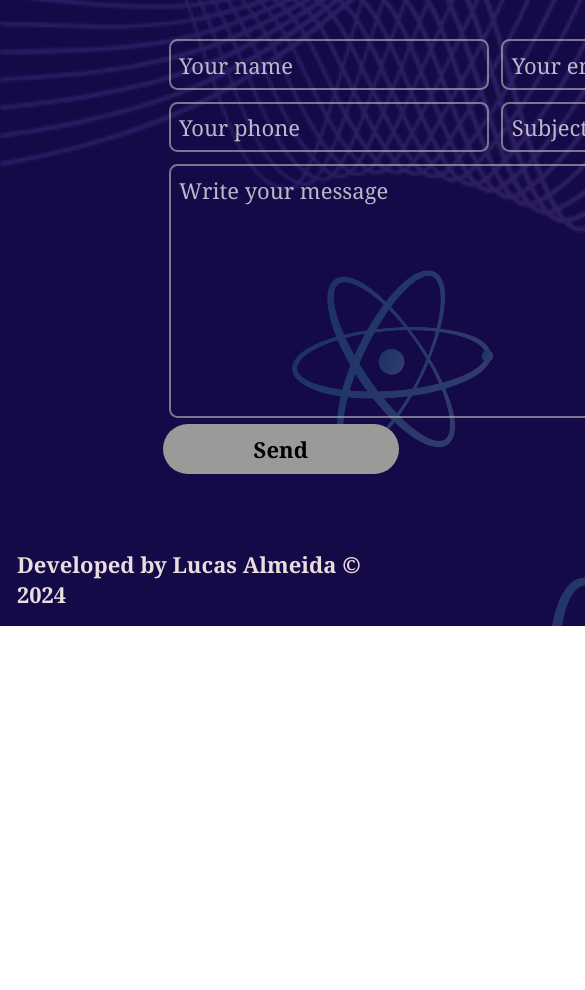
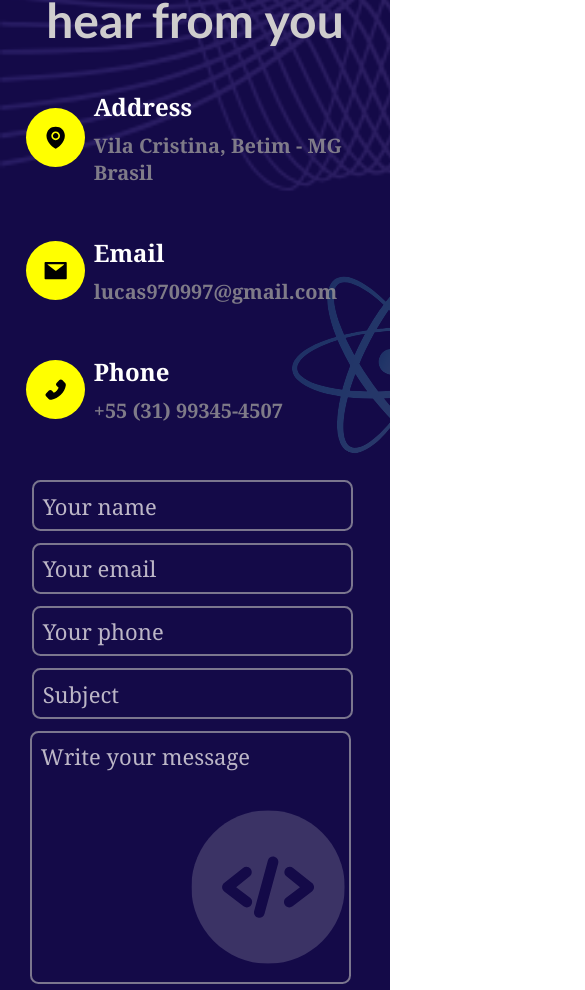
Before and after one commit to LucasPereira9/personalPortfolio, a Next.js app: page /en in a window 390 px wide. Shown: the part 11010-12000 px from the top of the page, 585 px wide, since content can reach past the window. Before the commit the page ends 11636 px from the top, so only its background shows below. Built offline with nearby package versions, Linux system fonts and the light colour scheme.

Commit message:
feat: contact are now responsive

```diff
--- a/src/components/contact/contact.module.css
+++ b/src/components/contact/contact.module.css
@@ -24,5 +24,28 @@
 }
 .inputs_container {
     display: flex;
+}
+.button_container {
+    display: flex;
+    flex-direction: column;
+}
 
+@media only screen and (max-width: 1110px) {
+    .subtitle {
+        max-width: 40vh;
+        text-align: center;
+    }
+    .content {
+        flex-direction: column;
+        width: 0px;
+    }
+    .inputs_container {
+        flex-direction: column;
+    }
+    .button_container {
+        align-content: center;
+        align-items: center;
+        justify-content: center;
+        width: 39vh;
+    }
 }
--- a/src/components/contact/index.tsx
+++ b/src/components/contact/index.tsx
@@ -74,8 +74,10 @@ export default function Contact(props: IContactProps) {
                         <Input isNumber placeHolder='Seu Telefone' value={formData.phone}  setValue={setFormData} fieldName="phone" />
                         <Input placeHolder='Assunto' value={formData.subject}  setValue={setFormData} fieldName="subject"  />
                     </div>
+                    <div className={styles.button_container}>
                         <Input isMessageType placeHolder='Escreva sua mensagem' value={formData.message}  setValue={setFormData} fieldName="message"  />
                         <PrimaryButton isDisabled={isDisabled} isLoading={isLoading} title='Enviar' buttonFunction={ () => handleSubmit()} />
+                    </div>
                 </div>
             </div>
         </div>
--- a/src/components/contactInfo/contactInfo.module.css
+++ b/src/components/contactInfo/contactInfo.module.css
@@ -31,3 +31,20 @@
     color: rgba(156, 154, 154, 0.788);
     font-size: 20px;
 }
+
+@media only screen and (max-width: 1110px) {
+    .container {
+        margin-bottom: 6vh;
+    }
+    .icon_content {
+        height: 7vh;
+        min-width: 7vh;
+    }
+    .icon {
+        height: 3vh;
+        width: 3vh;
+    }
+    .title {
+        font-size: 24px;
+    }
+}
--- a/src/components/input/input.module.css
+++ b/src/components/input/input.module.css
@@ -36,3 +36,10 @@
   border-color: #FFFF00;
   outline: none;
 }
+
+
+@media only screen and (max-width: 1110px) {
+  .message_input {
+    width: 38vh;
+  }
+}
```
